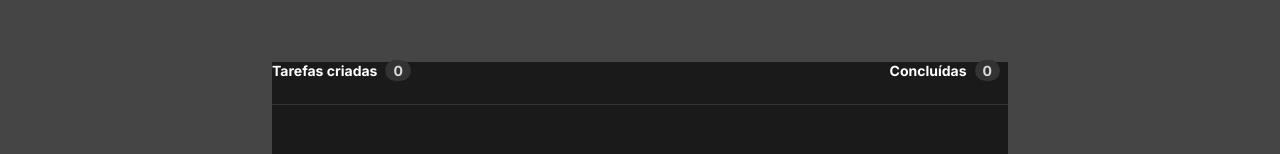
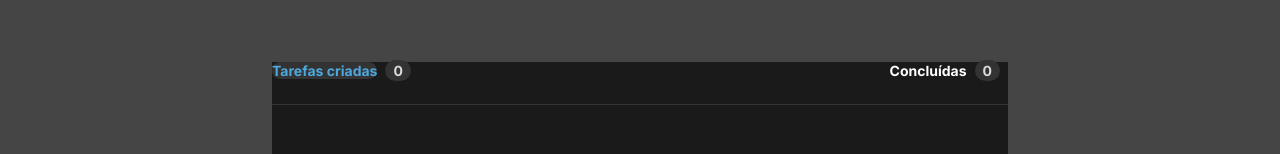
Before and after one commit to felipedev01/Gerenciador-de-Tarefas, a React (Vite) app: page / in a window 1280 px wide. Shown: the part 229-383 px from the top of the page. Built offline with nearby package versions, Linux system fonts and the light colour scheme.

Commit message:
createdTaskText ajustado

```diff
--- a/src/App.jsx
+++ b/src/App.jsx
@@ -22,7 +22,10 @@ import './Global.css'
   <section className={styles.displayTask}>
 
     <header>
-        <strong>Tarefas criadas
+        <strong>
+          <span className={styles.createdTasksText}>
+          Tarefas criadas
+          </span>
         <span>0</span>
         </strong>
 
--- a/src/App.module.css
+++ b/src/App.module.css
@@ -56,4 +56,8 @@ main{
 
 }.paragraph1{
     font-weight: 700;
+} .createdTasksText{
+    color: var(--blue-100)!important;
+    padding: 0!Important;
+    margin: 0 !important;
 }
```
